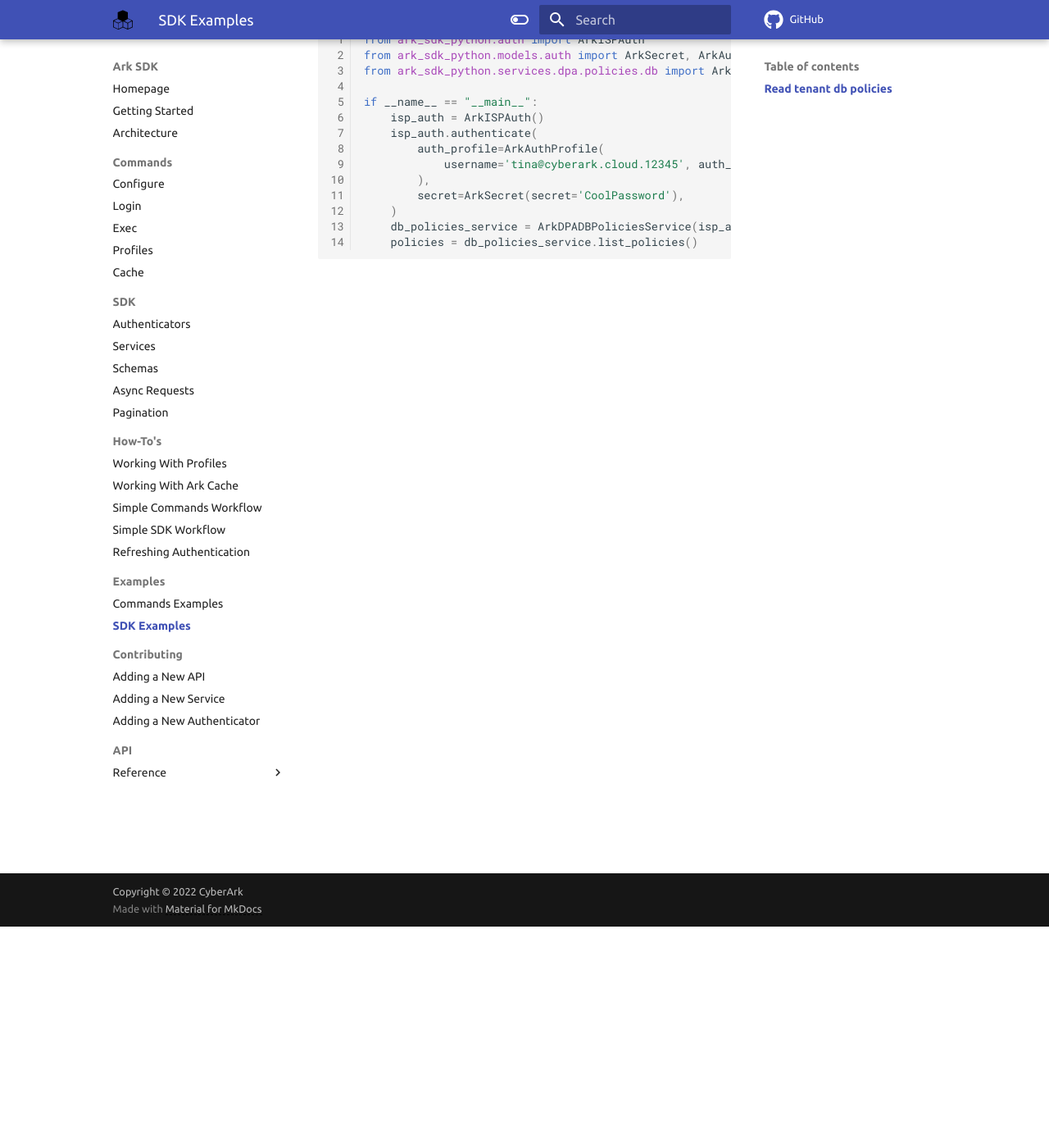
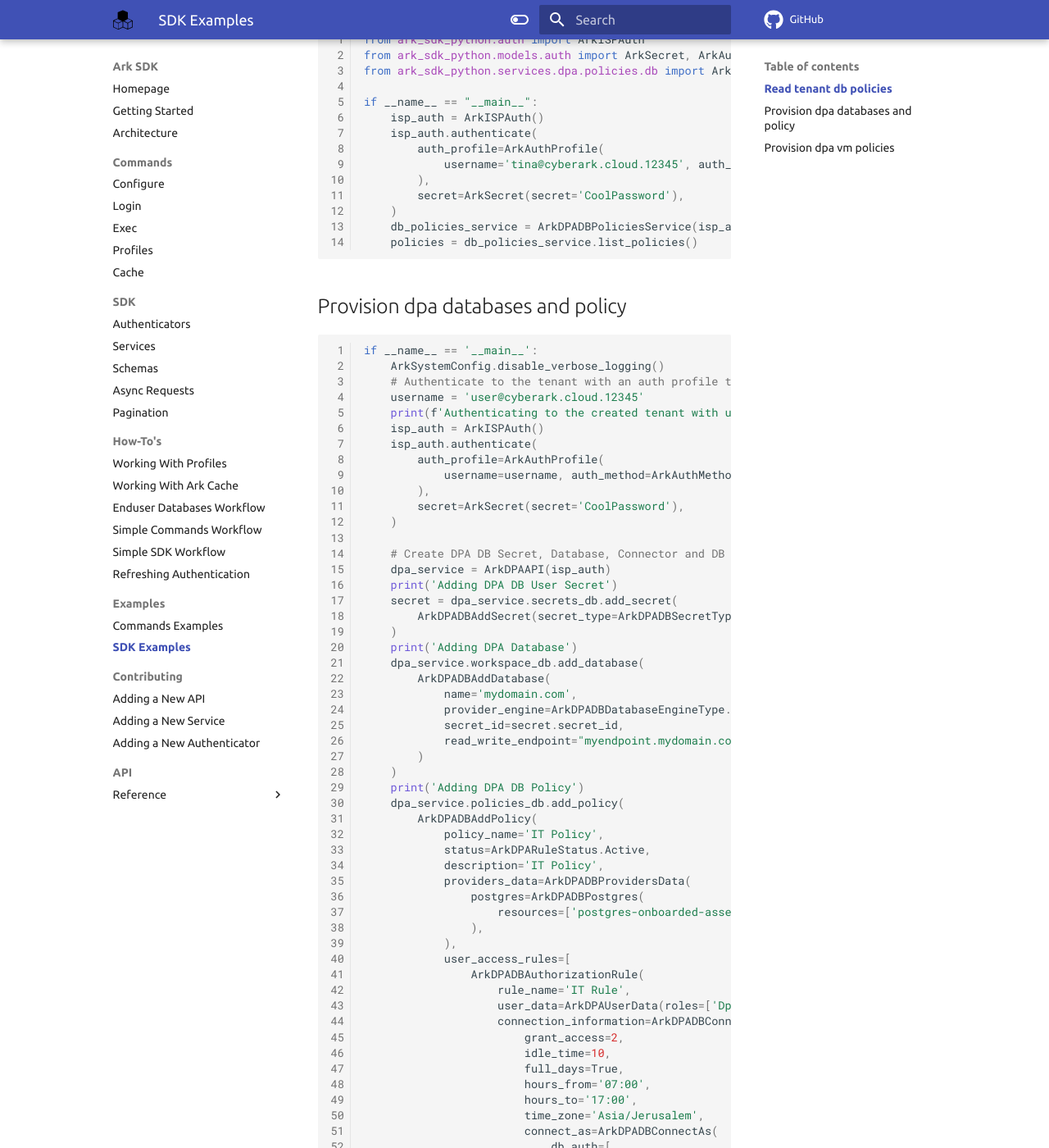
Before and after one commit to cyberark/ark-sdk-python, an MkDocs documentation site: the page built from docs/examples/sdk_examples.md, in a window 1280 px wide and 1400 px high, scrolled down 270 px. Shown: the whole window at 82% size. Built offline with MkDocs 1.6.1 and Material for MkDocs 9.7.7, drawn with Linux system fonts in a browser that asks for light colours; comment, search, counter and statistics services are not loaded; the version menu is left out; some of the changed text lies outside the part shown.

````diff
--- a/docs/examples/sdk_examples.md
+++ b/docs/examples/sdk_examples.md
@@ -23,3 +23,118 @@ if __name__ == "__main__":
     db_policies_service = ArkDPADBPoliciesService(isp_auth)
     policies = db_policies_service.list_policies()
 ```
+
+## Provision dpa databases and policy
+```python
+if __name__ == '__main__':
+    ArkSystemConfig.disable_verbose_logging()
+    # Authenticate to the tenant with an auth profile to configure DPA
+    username = 'user@cyberark.cloud.12345'
+    print(f'Authenticating to the created tenant with user [{username}]')
+    isp_auth = ArkISPAuth()
+    isp_auth.authenticate(
+        auth_profile=ArkAuthProfile(
+            username=username, auth_method=ArkAuthMethod.Identity, auth_method_settings=IdentityArkAuthMethodSettings()
+        ),
+        secret=ArkSecret(secret='CoolPassword'),
+    )
+
+    # Create DPA DB Secret, Database, Connector and DB Policy
+    dpa_service = ArkDPAAPI(isp_auth)
+    print('Adding DPA DB User Secret')
+    secret = dpa_service.secrets_db.add_secret(
+        ArkDPADBAddSecret(secret_type=ArkDPADBSecretType.UsernamePassword, username='Administrator', password='CoolPassword')
+    )
+    print('Adding DPA Database')
+    dpa_service.workspace_db.add_database(
+        ArkDPADBAddDatabase(
+            name='mydomain.com',
+            provider_engine=ArkDPADBDatabaseEngineType.PostgresSH,
+            secret_id=secret.secret_id,
+            read_write_endpoint="myendpoint.mydomain.com",
+        )
+    )
+    print('Adding DPA DB Policy')
+    dpa_service.policies_db.add_policy(
+        ArkDPADBAddPolicy(
+            policy_name='IT Policy',
+            status=ArkDPARuleStatus.Active,
+            description='IT Policy',
+            providers_data=ArkDPADBProvidersData(
+                postgres=ArkDPADBPostgres(
+                    resources=['postgres-onboarded-asset'],
+                ),
+            ),
+            user_access_rules=[
+                ArkDPADBAuthorizationRule(
+                    rule_name='IT Rule',
+                    user_data=ArkDPAUserData(roles=['DpaAdmin'], groups=[], users=[]),
+                    connection_information=ArkDPADBConnectionInformation(
+                        grant_access=2,
+                        idle_time=10,
+                        full_days=True,
+                        hours_from='07:00',
+                        hours_to='17:00',
+                        time_zone='Asia/Jerusalem',
+                        connect_as=ArkDPADBConnectAs(
+                            db_auth=[
+                                ArkDPADBLocalDBAuth(
+                                    roles=['rds_superuser'],
+                                    applied_to=[
+                                        ArkDPADBAppliedTo(
+                                            name='postgres-onboarded-asset',
+                                            type=ArkDPADBResourceIdentifierType.RESOURCE,
+                                        )
+                                    ],
+                                ),
+                            ],
+                        ),
+                    ),
+                )
+            ],
+        )
+    )
+```
+
+## Provision dpa vm policies
+```python
+    isp_auth = ArkISPAuth()
+    isp_auth.authenticate(
+        auth_profile=ArkAuthProfile(
+            username=username, auth_method=ArkAuthMethod.Identity, auth_method_settings=IdentityArkAuthMethodSettings()
+        ),
+        secret=ArkSecret(secret='CoolPassword'),
+    )
+    print('Adding DPA Policy')
+    dpa_service.policies.add_policy(
+        ArkDPAVMAddPolicy(
+            policy_name='IT Policy',
+            description='IT Policy',
+            status=ArkDPARuleStatus.Enabled,
+            providers_data={
+                ArkWorkspaceType.AWS: ArkDPAVMAWSProviderData(
+                    account_ids=['965428623928'], tags=[{'key': 'team', 'value': 'IT'}], regions=[], vpc_ids=[]
+                )
+            },
+            user_access_rules=[
+                ArkDPAVMAuthorizationRule(
+                    rule_name='IT Rule',
+                    user_data=ArkDPAUserData(roles=['IT']),
+                    connection_information=ArkDPAVMConnectionInformation(
+                        full_days=True,
+                        days_of_week=[],
+                        time_zone='Asia/Jerusalem',
+                        connect_as={
+                            ArkWorkspaceType.AWS: {
+                                ArkProtocolType.SSH: 'root',
+                                ArkProtocolType.RDP: ArkDPAVMRDPLocalEphemeralUserConnectionData(
+                                    local_ephemeral_user=ArkDPAVMLocalEphemeralUserConnectionMethodData(assign_groups={'Administrators'})
+                                ),
+                            }
+                        },
+                    ),
+                )
+            ],
+        )
+    )
+```
--- a/mkdocs.yml
+++ b/mkdocs.yml
@@ -23,6 +23,7 @@ nav:
   - How-To's:
       - Working With Profiles: howto/working_with_profiles.md
       - Working With Ark Cache: howto/working_with_ark_cache.md
+      - Enduser Databases Workflow: howto/enduser_databases_workflow.md
       - Simple Commands Workflow: howto/simple_commands_workflow.md
       - Simple SDK Workflow: howto/simple_sdk_workflow.md
       - Refreshing Authentication: howto/refreshing_authentication.md
````
Also changed, not shown: README.md (+105 -68 lines), docs/examples/commands_examples.md (+33 -19 lines), docs/getting_started.md (+21 -0 lines), docs/howto/enduser_databases_workflow.md (added, +39 -0 lines), docs/index.md (+9 -0 lines), 8 other files.
